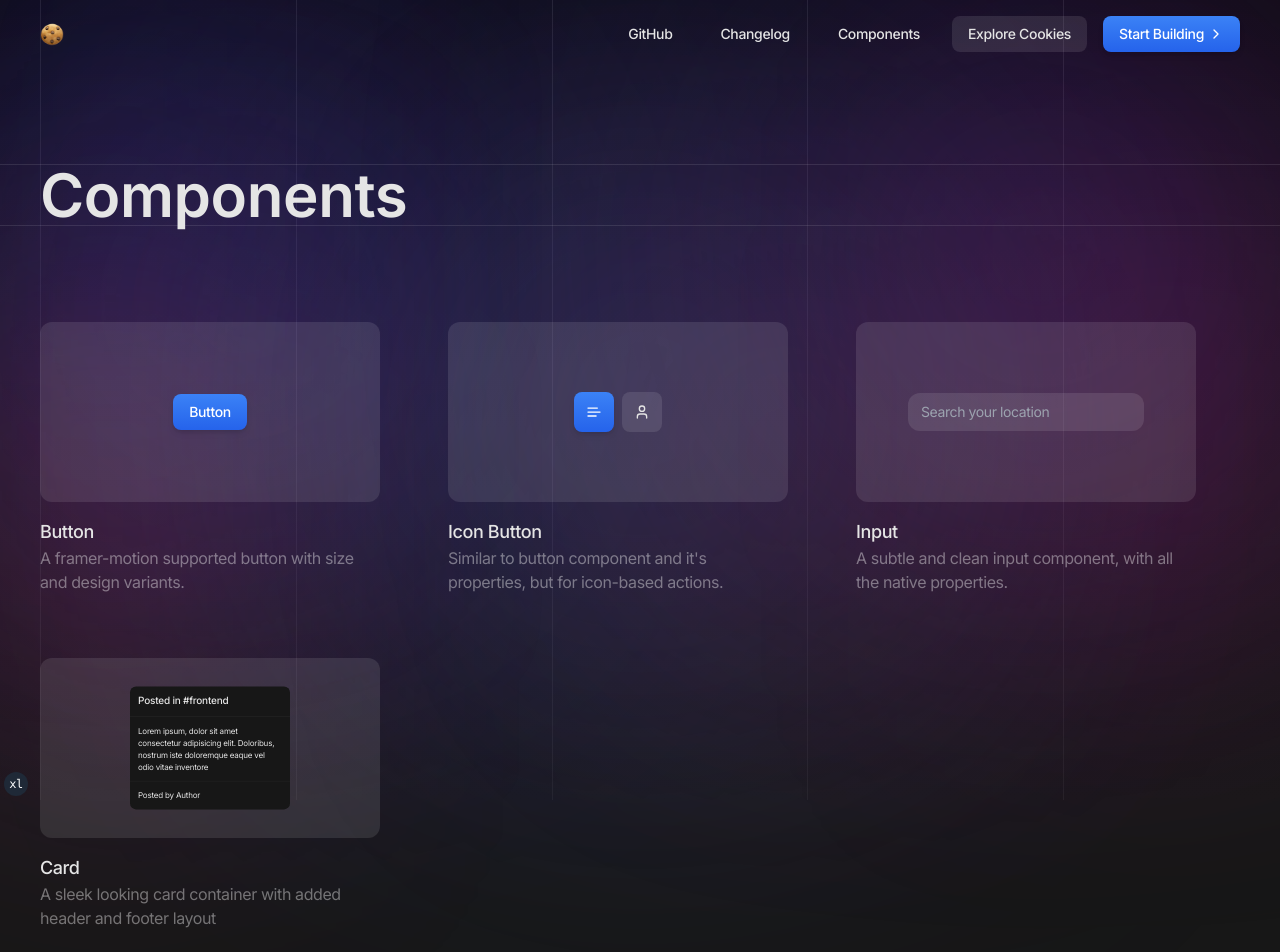
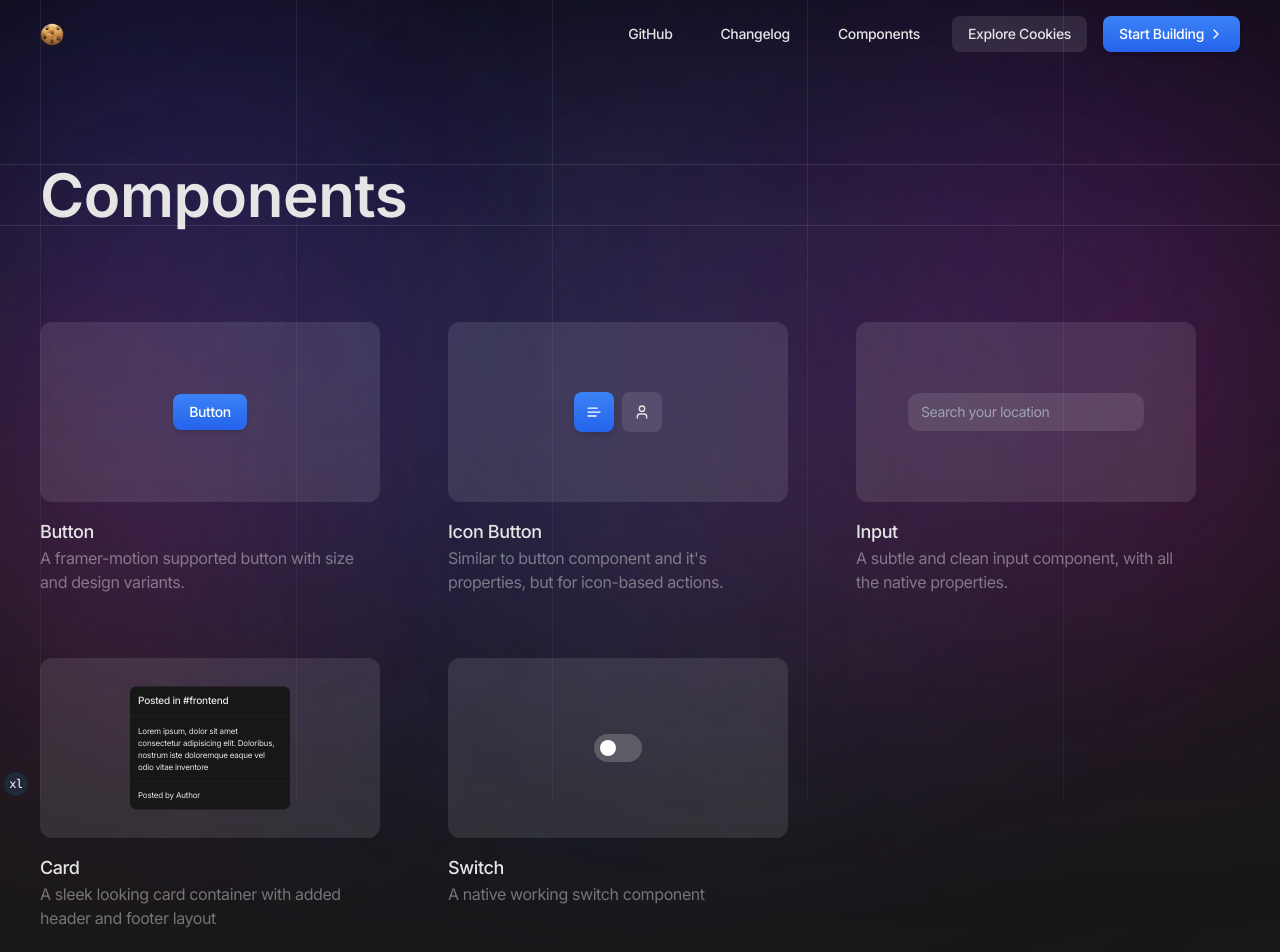
Before and after one commit to with-tw/cookies, a Next.js app: page /components in a window 1280 px wide. Shown: the top 952 px of the page. Built offline with nearby package versions, Linux system fonts and the light colour scheme; no server answers.

Commit message:
💄 Create switch components for collection (#14)
* 💄 Create switch components for collection <> Docs support

* 📦 Update setup code

```diff
--- /dev/null
+++ b/app/components/(component-docs)/switch/page.mdx
@@ -0,0 +1,66 @@
+import ComponentDocsHeader from '@/components/website/component-docs-header';
+import { SETUP_CODE } from '@/package/registry/setup-code.tsx';
+import { CodeBlock } from '@/components/website/code-block.tsx';
+import { ComponentPreview } from '@/components/website/component-preview.tsx';
+import { Switch } from '@/components/ui/switch.tsx';
+import { ComponentManualSetup } from '@/components/sections/component-manual-setup.tsx';
+
+<ComponentDocsHeader />
+
+<ComponentManualSetup>
+  <CodeBlock hasViewMore fileName={SETUP_CODE['switch'].registerAt}>
+    {SETUP_CODE['switch'].code}
+  </CodeBlock>
+</ComponentManualSetup>
+
+<div class="py-12" />
+
+<ComponentPreview code={`<Switch />`} headline="Switch">
+  <Switch />
+</ComponentPreview>
+
+<div class="py-12" />
+
+<ComponentPreview
+  code={`<Switch withLabel="Make account private" labelDirection="hl" />`}
+  headline="Switch with label (horizontal-left)">
+  <Switch withLabel="Make account private" labelDirection="hl" />
+</ComponentPreview>
+
+<div class="py-12" />
+
+<ComponentPreview
+  code={`<Switch withLabel="Make account private" labelDirection="hr" />`}
+  headline="Switch with label (horizontal-right)">
+  <Switch withLabel="Make account private" labelDirection="hr" />
+</ComponentPreview>
+
+<div class="py-12" />
+
+<ComponentPreview
+  code={`<Switch withLabel="Make account private" labelDirection="v" />`}
+  headline="Switch with label (vertical)">
+  <Switch withLabel="Make account private" labelDirection="v" />
+</ComponentPreview>
+
+<div class="py-12" />
+
+<ComponentPreview
+  code={`<Switch disabled />`}
+  headline="Disabled Switch (un-checked)">
+  <Switch disabled />
+</ComponentPreview>
+
+<div class="py-12" />
+
+<ComponentPreview
+  code={`<Switch disabled isChecked/>`}
+  headline="Disabled Switch (checked)">
+  <Switch disabled isChecked />
+</ComponentPreview>
+
+<div class="py-12" />
+
+<ComponentPreview code={`<Switch hasLoading />`} headline="Switch with loading">
+  <Switch hasLoading />
+</ComponentPreview>
--- a/app/components/common/components-list.tsx
+++ b/app/components/common/components-list.tsx
@@ -3,6 +3,7 @@ import { ButtonDefaultExample } from './examples/button-examples';
 import { IconButtonDefaultExample } from './examples/icon-button-examples';
 import { InputDefaultExample } from './examples/input-examples';
 import { CardExample } from './examples/card-examples';
+import { SwitchDefaultExample } from './examples/switch-examples';
 
 export type ComponentListItemType = {
   name: string;
@@ -40,4 +41,10 @@ export const ComponentsList: ComponentListItemType[] = [
     path: '/components/card',
     render: <CardExample />,
   },
+  {
+    name: 'Switch',
+    description: 'A native working switch component',
+    path: '/components/switch',
+    render: <SwitchDefaultExample />,
+  },
 ];
--- /dev/null
+++ b/app/components/common/examples/switch-examples.tsx
@@ -0,0 +1,3 @@
+import { Switch } from '@/components/ui/switch';
+
+export const SwitchDefaultExample = () => <Switch />;
--- a/components/ui/input.tsx
+++ b/components/ui/input.tsx
@@ -11,7 +11,7 @@ export interface InputProps
   extends React.InputHTMLAttributes<HTMLInputElement> {
   stretch?: boolean;
   withLabel?: string;
-  labelDirection?: 'h' | 'v';
+  labelDirection?: 'hl' | 'v';
   animationType?: ComponentAnimationType;
 }
 
--- /dev/null
+++ b/components/ui/switch.tsx
@@ -0,0 +1,111 @@
+'use client';
+import { cn } from '@/helpers/utils';
+import { forwardRef, useState } from 'react';
+import { MotionProps, motion } from 'framer-motion';
+import {
+  ComponentAnimation,
+  ComponentAnimationType,
+} from '../configs/animation-config';
+import { Loader2 } from 'lucide-react';
+
+export interface SwitchProps
+  extends React.ButtonHTMLAttributes<HTMLButtonElement> {
+  isChecked?: boolean;
+  withLabel?: string;
+  hasLoading?: boolean;
+  labelDirection?: 'hl' | 'hr' | 'v';
+  animationType?: ComponentAnimationType;
+}
+
+export const Switch = forwardRef<HTMLButtonElement, SwitchProps>(
+  (
+    {
+      className,
+      children: _,
+      isChecked = false,
+      withLabel = '',
+      hasLoading = false,
+      labelDirection = 'hl',
+      animationType = 'none',
+      ...args
+    },
+    ref,
+  ) => {
+    const [checked, setChecked] = useState<boolean>(isChecked);
+    const loader = (
+      <motion.span
+        key={'loader-wrapper'}
+        initial={{
+          opacity: 0,
+          y: 12,
+        }}
+        animate={{
+          opacity: 1,
+          y: 0,
+        }}>
+        <Loader2 className="h-3 w-3 animate-spin" />
+      </motion.span>
+    );
+    const switchElement = (
+      <motion.button
+        ref={ref}
+        initial={{
+          ...ComponentAnimation[animationType].initial,
+        }}
+        animate={{
+          ...ComponentAnimation[animationType].animate,
+        }}
+        className={cn(
+          'switch w-12 p-1.5 h-fit rounded-full bg-white/20 flex flex-row items-center disabled:brightness-50 disabled:cursor-not-allowed',
+          checked && 'bg-blue-500',
+          hasLoading && 'cursor-default brightness-50',
+          className,
+        )}
+        onClick={(event) => {
+          if (hasLoading) return;
+          setChecked(!checked);
+          // appending the args.onClick if present
+          args && args.onClick && args.onClick(event);
+        }}
+        {...(args as MotionProps)}>
+        <motion.span
+          initial={{
+            x: checked ? 19 : 0,
+          }}
+          animate={{
+            x: checked ? 19 : 0,
+          }}
+          className={cn(
+            'switch-thumb inline-block rounded-full w-4 h-4 bg-white shadow-sm',
+          )}
+        />
+      </motion.button>
+    );
+    if (withLabel.length) {
+      return (
+        <div
+          className={cn(
+            'switch-with-label flex gap-2',
+            labelDirection === 'hl' && 'flex-row items-center',
+            labelDirection === 'hr' && 'flex-row-reverse items-center',
+            labelDirection === 'v' && 'flex-col items-start',
+          )}>
+          <label
+            htmlFor={args.id}
+            className="text-sm font-medium text-neutral-200">
+            {withLabel}
+          </label>
+          {switchElement} {hasLoading && loader}
+        </div>
+      );
+    } else {
+      return (
+        <div className="switch-wrapper h-fit w-fit flex flex-row items-center gap-2">
+          {switchElement} {hasLoading ? loader : <></>}
+        </div>
+      );
+    }
+  },
+);
+
+Switch.displayName = 'Switch';
--- a/generators/update-setup-code.ts
+++ b/generators/update-setup-code.ts
@@ -11,6 +11,7 @@ type CodeRegisteryType =
   | 'icon-button'
   | 'input'
   | 'card'
+  | 'switch'
   | 'responsive-control';
 
 const OUTPUT_PATH = path.join(__dirname, '../package/registry/setup-code.tsx');
@@ -42,6 +43,10 @@ const FILES_TO_REGISTER: Record<
     registerAt: 'components/ui/card.tsx',
     path: path.join(__dirname, '../components/ui/card.tsx'),
   },
+  switch: {
+    registerAt: 'components/ui/switch.tsx',
+    path: path.join(__dirname, '../components/ui/switch.tsx'),
+  },
   'responsive-control': {
     registerAt: 'components/layouts/responsive-control.tsx',
     path: path.join(__dirname, '../components/layouts/responsive-control.tsx'),
@@ -69,6 +74,7 @@ export type CodeRegisteryType =
   | 'icon-button'
   | 'input'
   | 'card'
+  | 'switch'
   | 'responsive-control';
 
 export const SETUP_CODE: Record<CodeRegisteryType, { registerAt: string; code: string }> = ${JSON.stringify(setupCode, null, 2)};
```
Also changed, not shown: package/registry/setup-code.tsx (+6 -1 lines).
